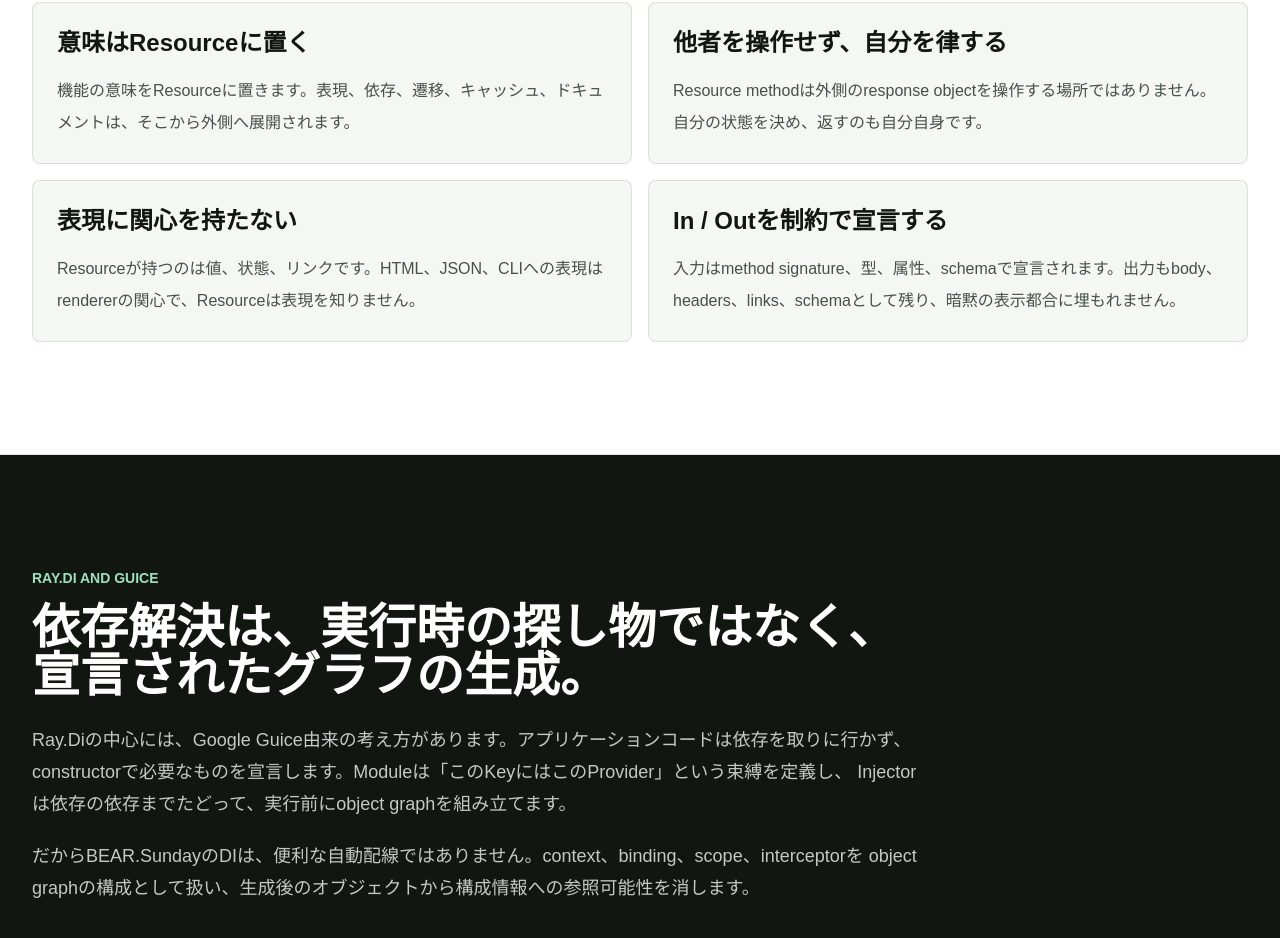
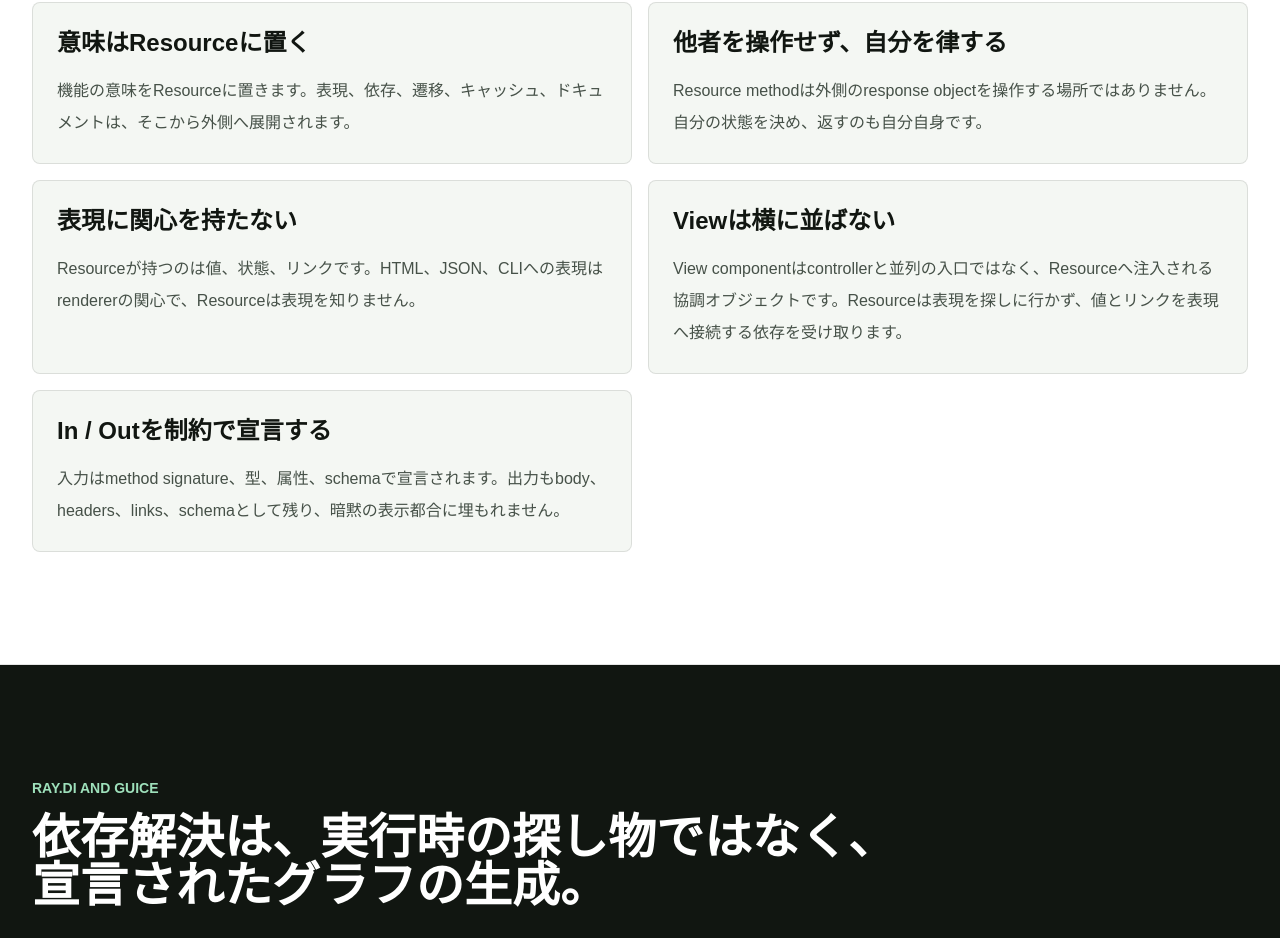
Before and after one commit to bearsunday/site-bear-sunday, a Next.js app: page /architecture in a window 1280 px wide. Shown: the part 1812-2750 px from the top of the page. Built offline with nearby package versions, Linux system fonts and the light colour scheme.

Commit message:
Add view component resource note

```diff
--- a/app/architecture/page.tsx
+++ b/app/architecture/page.tsx
@@ -81,6 +81,10 @@
   {
     title: "表現に関心を持たない",
     text: "Resourceが持つのは値、状態、リンクです。HTML、JSON、CLIへの表現はrendererの関心で、Resourceは表現を知りません。",
+  },
+  {
+    title: "Viewは横に並ばない",
+    text: "View componentはcontrollerと並列の入口ではなく、Resourceへ注入される協調オブジェクトです。Resourceは表現を探しに行かず、値とリンクを表現へ接続する依存を受け取ります。",
   },
   {
     title: "In / Outを制約で宣言する",
```
